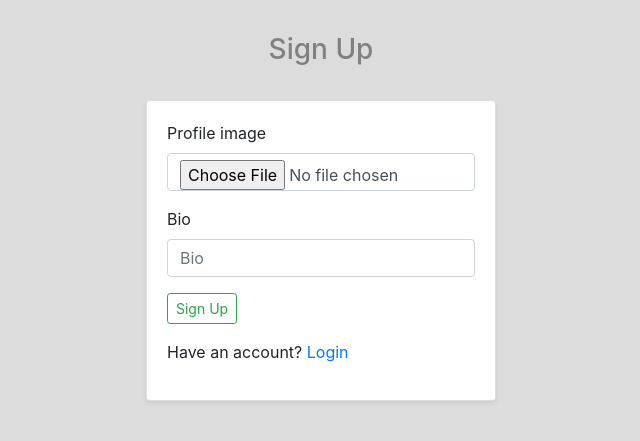
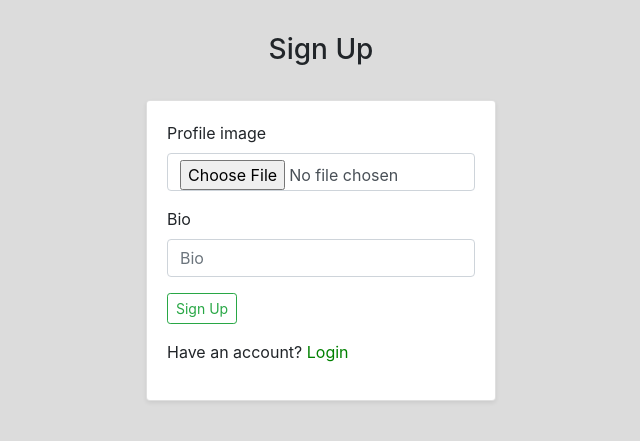
Before and after one commit to UMUTONIRitha/Hood, a Django app: template hood/templates/registration/registration_form.html in a window 1280 px wide. Shown: the top 441 px of the page, without its empty margins (319-959 px from the left). Run offline with Django 3.2, Linux system fonts and the light colour scheme; the template is opened without the code that fills it: values that come from a table or form of the project are taken from there, others are empty; some libraries are stand-ins or nearby versions.

Commit message:
add changes

```diff
--- a/hood/templates/registration/registration_form.html
+++ b/hood/templates/registration/registration_form.html
@@ -2,7 +2,7 @@
 {% load bootstrap4 %}
 {% block content %}
 <div class="container">
-  <h3 class="text-center" style="padding-top: 3%; margin-bottom: 3%;color: grey;">Sign Up</h3>
+  <h3 class="text-center" style="padding-top: 3%; margin-bottom: 3%;">Sign Up</h3>
   <div class="row">
     <!-- Empty div -->
 
@@ -21,7 +21,7 @@
           {% if form.errors %}
           <p> Some Information Might be Incorrect </p>
           {% endif %}
-          <p>Have an account?<a id="sign" href="/accounts/login/"> Login</a></p>
+          <p>Have an account?<a id="sign" href="/accounts/login/" style="color: green;"> Login</a></p>
         </div>
       </div>
     </div>
```
